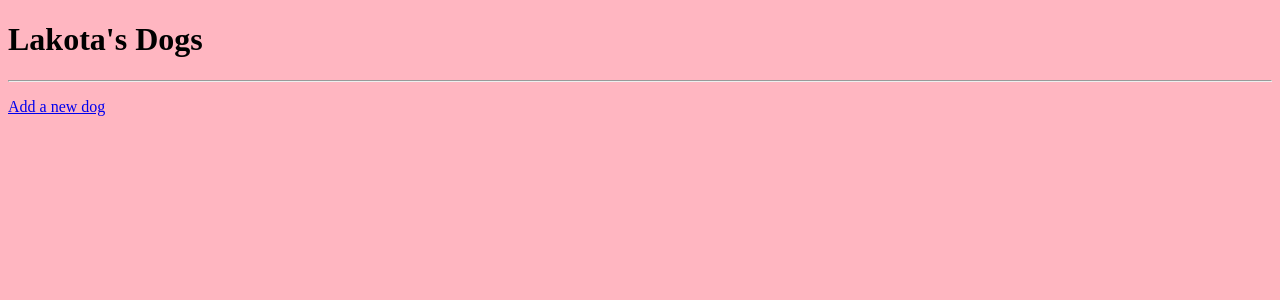
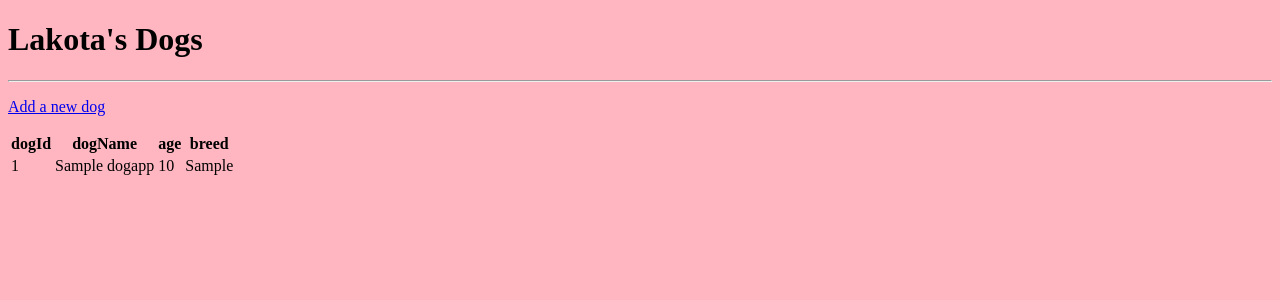
Before and after one commit to LakotaLarson/lglarsonHW4, a Flask app: page / in a window 1280 px wide. Shown: the top 300 px of the page. Run offline with Flask 2, Linux system fonts and the light colour scheme; tables that the repository leaves empty hold one stand-in row (values such as "Sample post"); parts of the project's set-up code (start-up, migrations or seed data) failed here and were passed over.

Commit message:
View all records is working

```diff
--- a/templates/index.html
+++ b/templates/index.html
@@ -5,23 +5,25 @@
 
 {% block body %}
 <p><a href="{{ url_for('.add_dog')}}"> Add a new dog</a>
-{% if friends %}
+{% if dogs %}
     <table>
         <thead>
             <tr>
-                <th>ID</th>
-                <th>First Name</th>
-                <th>Last Name</th>
+                <th>dogId</th>
+                <th>dogName</th>
+                <th>age</th>
+                <th>breed</th>
             </tr>
         </thead>
 
       <tbody>
 
-            {% for row in friends %}      <tr>
+            {% for row in dogs %}      <tr>
 
-                <td> {{ row.friendid }}</td>
-                <td> {{ row.first_name }}</td>
-                <td> {{ row.last_name }}</td>
+                <td> {{ row.dogId }}</td>
+                <td> {{ row.dogName }}</td>
+                <td> {{ row.age }}</td>
+                <td> {{ row.breed }}</td>
             </tr>
             {% endfor %}
         </tbody>
```
